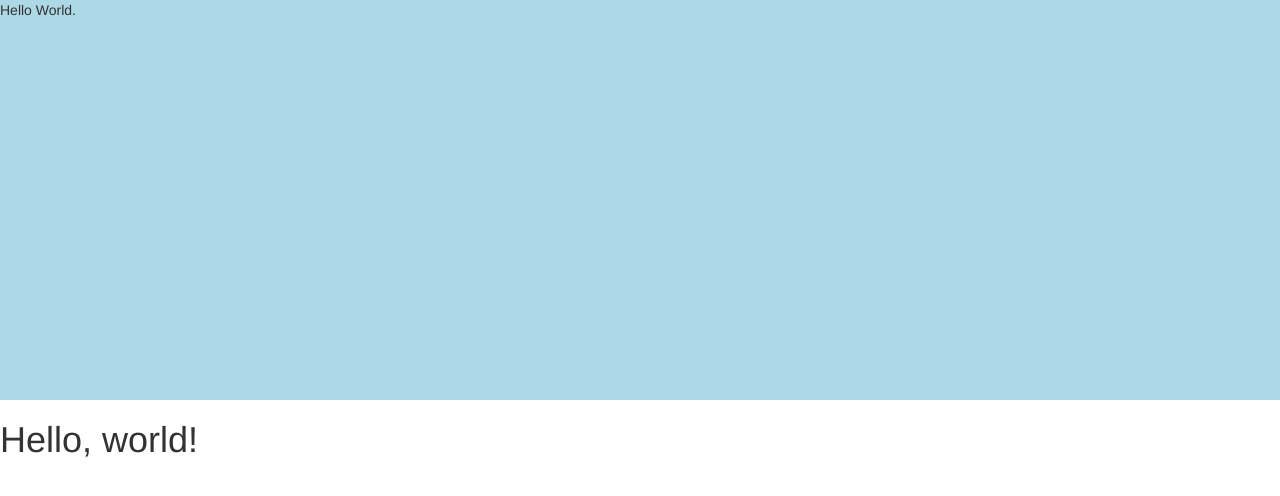
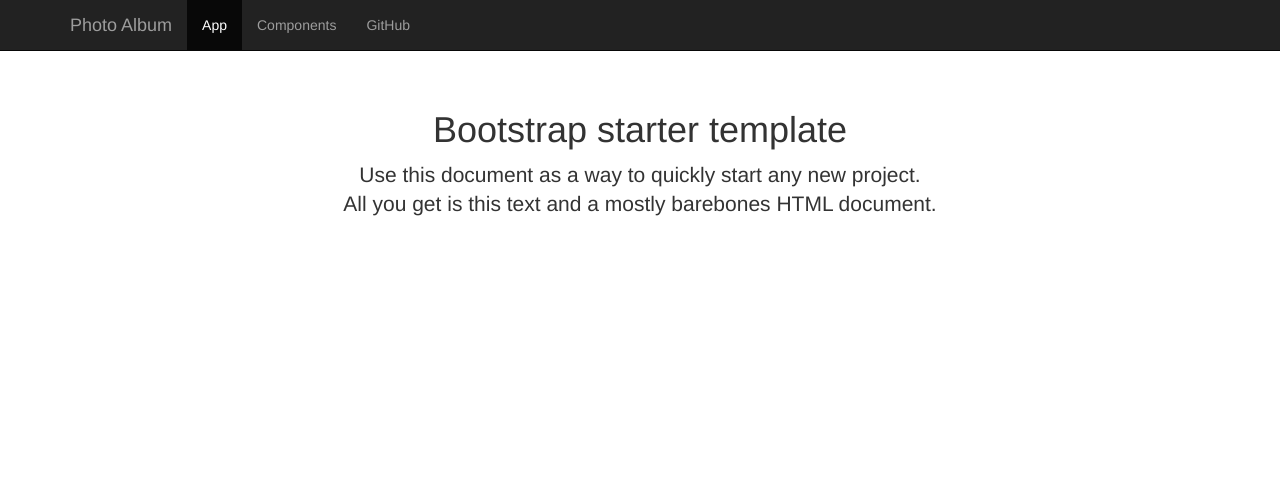
Before and after one commit to renattomartins/asd-afe-photo-album, a website: page index.html in a window 1280 px wide. Drawn offline with nearby package versions, Linux system fonts and the light colour scheme.

Commit message:
Makes the starter bootstrap tamplate for the app

```diff
--- a/css/style.css
+++ b/css/style.css
@@ -1,5 +1,7 @@
-#painel {
-    background-color: lightblue;
-    min-width: 400px;
-    min-height: 400px;
+body {
+  padding-top: 50px;
 }
+.starter-template {
+  padding: 40px 15px;
+  text-align: center;
+}
--- a/index.html
+++ b/index.html
@@ -3,12 +3,18 @@
 
 <head>
     <meta charset="UTF-8">
-    <meta name="viewport" content="width=device-width, initial-scale=1.0">
     <meta http-equiv="X-UA-Compatible" content="ie=edge">
+    <meta name="viewport" content="width=device-width, initial-scale=1, maximum-scale=1, user-scalable=no">
     <!-- The above 3 meta tags *must* come first in the head; any other head content must come *after* these tags -->
+    <meta name="description" content="A photo album as a POC to Front-end Architecture discipline.">
+    <meta name="author" content="Renato Martins">
+    <link rel="icon" href="favicon.ico">
+
+    <title>Photo Album - AFE - ASD</title>
+
     <link rel="stylesheet" href="node_modules/bootstrap/dist/css/bootstrap.min.css">
     <link rel="stylesheet" href="css/style.css">
-    <title>Photo Album - AFE - ASD</title>
+
     <!-- HTML5 shim and Respond.js for IE8 support of HTML5 elements and media queries -->
     <!-- WARNING: Respond.js doesn't work if you view the page via file:// -->
     <!--[if lt IE 9]>
@@ -18,13 +24,44 @@
 </head>
 
 <body>
-    <div id="painel">Hello World.</div>
-    <h1>Hello, world!</h1>
+    <nav class="navbar navbar-inverse navbar-fixed-top">
+      <div class="container">
+        <div class="navbar-header">
+          <button type="button" class="navbar-toggle collapsed" data-toggle="collapse" data-target="#navbar" aria-expanded="false" aria-controls="navbar">
+            <span class="sr-only">Toggle navigation</span>
+            <span class="icon-bar"></span>
+            <span class="icon-bar"></span>
+            <span class="icon-bar"></span>
+          </button>
+          <a class="navbar-brand" href="#">Photo Album</a>
+        </div>
+        <div id="navbar" class="collapse navbar-collapse">
+          <ul class="nav navbar-nav">
+            <li class="active"><a href="#">App</a></li>
+            <li><a href="#">Components</a></li>
+            <li><a href="#">GitHub</a></li>
+          </ul>
+        </div><!--/.nav-collapse -->
+      </div>
+    </nav>
+
+    <div class="container">
+
+      <div class="starter-template">
+        <h1>Bootstrap starter template</h1>
+        <p class="lead">Use this document as a way to quickly start any new project.<br> All you get is this text and a mostly barebones HTML document.</p>
+      </div>
+
+    </div><!-- /.container -->
 
     <!-- jQuery (necessary for Bootstrap's JavaScript plugins) -->
-    <script src="https://ajax.googleapis.com/ajax/libs/jquery/1.12.4/jquery.min.js"></script>
+    <script src="https://ajax.googleapis.com/ajax/libs/jquery/3.2.1/jquery.min.js"></script>
+    <script>
+        window.jQuery || document.write('<script src="node_modules/jquery/dist/jquery.min.js"><\/script>')
+    </script>
     <!-- Include all compiled plugins (below), or include individual files as needed -->
     <script src="node_modules/bootstrap/dist/js/bootstrap.min.js"></script>
+
 </body>
 
 </html>
--- a/package.json
+++ b/package.json
@@ -26,6 +26,7 @@
   },
   "homepage": "https://github.com/renattomartins/asd-afe-photo-album#readme",
   "dependencies": {
-    "bootstrap": "^3.3.7"
+    "bootstrap": "^3.3.7",
+    "jquery": "^3.2.1"
   }
 }
```
Also changed, not shown: README.md, apple-touch-icon.png (added), favicon.ico (added).
